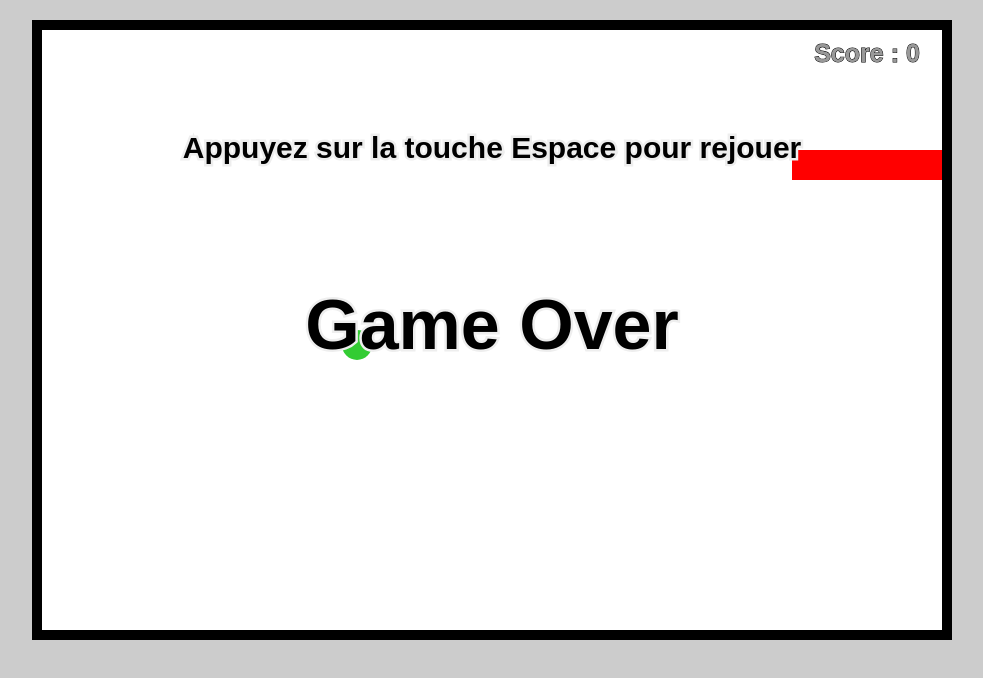
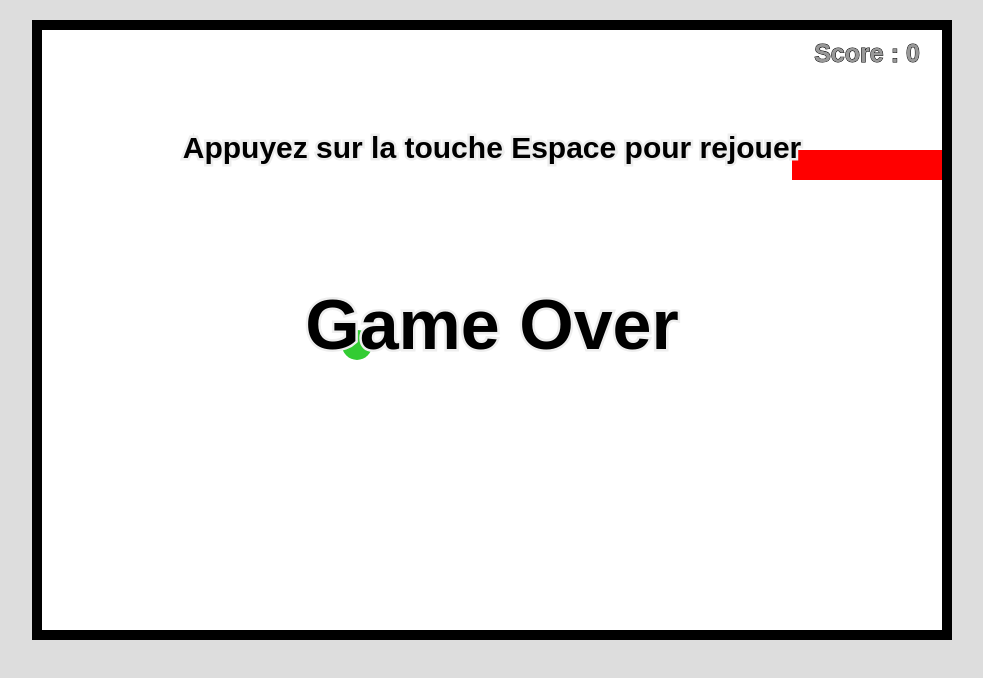
Before and after one commit to RemiPERRINELLE/cours-git-nf, a plain HTML site: page index.html in a window 1280 px wide. Shown: the whole page, without its empty margins (148-1131 px from the left). Drawn offline with Linux system fonts and the light colour scheme.

Commit message:
changing background for the second time

```diff
--- a/index.html
+++ b/index.html
@@ -5,6 +5,6 @@
 		<meta charset="utf-8">
 		<script src="script.js" async></script>
 	</head>
-	<body style= "background-color: #CCC;">
+	<body style= "background-color: #DDD;">
 	</body>
 </html>
```
